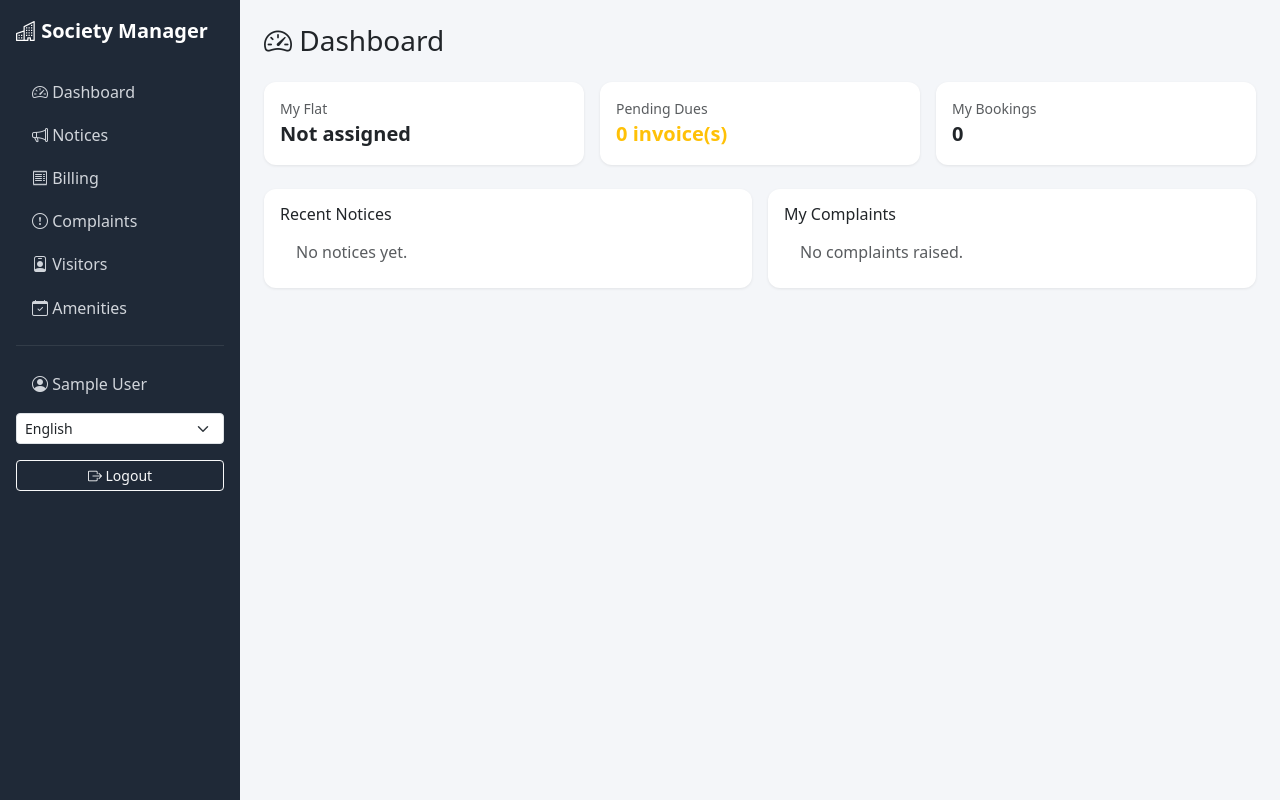
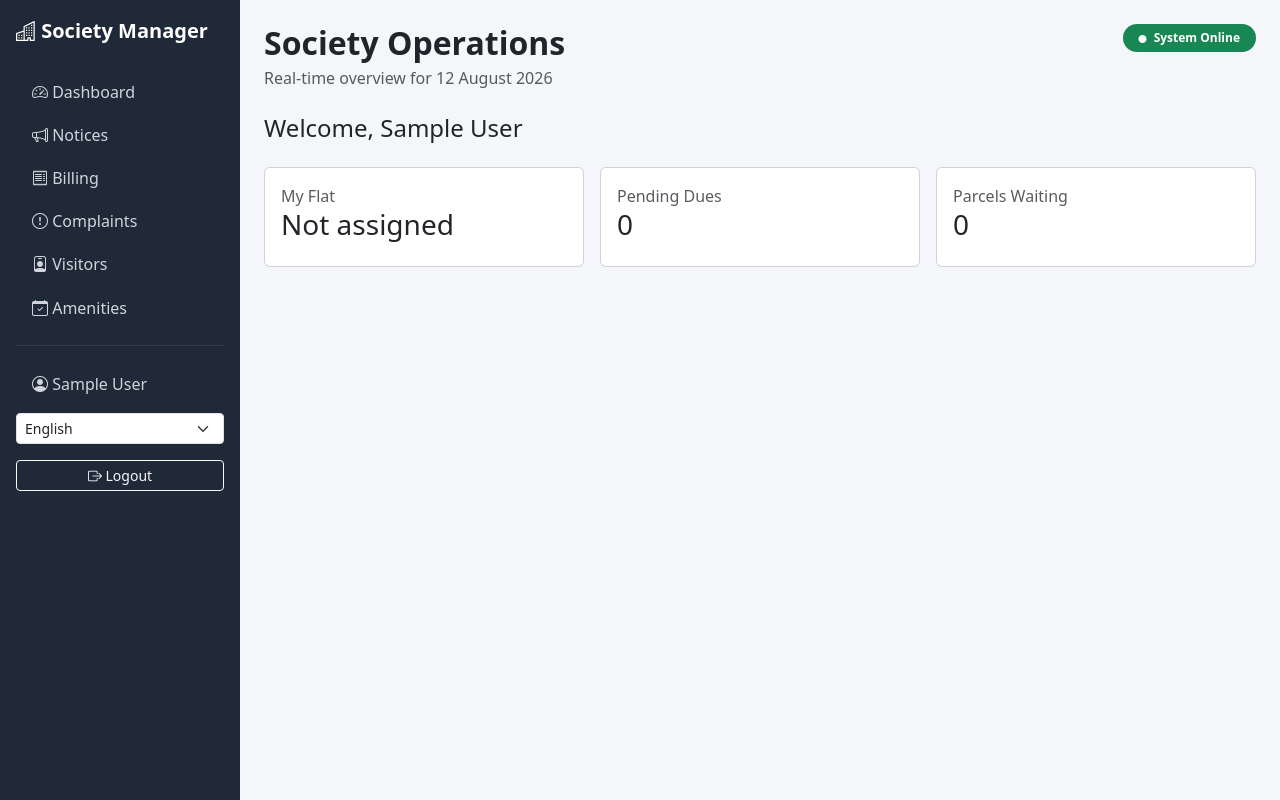
Before and after one commit to PRINCEYAD1/society-management, a Django app: page / in a window 1280 px wide. Run offline with Django 5.2, Linux system fonts and the light colour scheme; the visitor is signed in with stand-in values (Sample User, id 1); data that the repository does not hold is empty.

Commit message:
Build realistic monitoring dashboard

```diff
--- a/templates/core/dashboard.html
+++ b/templates/core/dashboard.html
@@ -1,101 +1,14 @@
-{% extends "base.html" %}
-{% load i18n %}
-{% block title %}{% trans "Dashboard" %}{% endblock %}
-{% block content %}
-<h3 class="mb-4"><i class="bi bi-speedometer2"></i> {% trans "Dashboard" %}</h3>
-
+{% extends 'base.html' %}{% load humanize %}{% block title %}Operations Dashboard{% endblock %}{% block content %}
+<div class="d-flex justify-content-between align-items-start mb-4"><div><h2 class="fw-bold mb-1">Society Operations</h2><p class="text-muted mb-0">Real-time overview for {{ today|date:'d F Y' }}</p></div><span class="badge rounded-pill text-bg-success px-3 py-2"><i class="bi bi-circle-fill me-1" style="font-size:.5rem"></i> System Online</span></div>
 {% if user.is_admin_or_committee %}
 <div class="row g-3 mb-4">
-    <div class="col-md-3">
-        <div class="card card-stat p-3 text-center">
-            <div class="text-muted small">{% trans "Total Flats" %}</div>
-            <div class="fs-3 fw-bold">{{ total_flats }}</div>
-        </div>
-    </div>
-    <div class="col-md-3">
-        <div class="card card-stat p-3 text-center">
-            <div class="text-muted small">{% trans "Pending Invoices" %}</div>
-            <div class="fs-3 fw-bold text-warning">{{ pending_invoices }}</div>
-        </div>
-    </div>
-    <div class="col-md-3">
-        <div class="card card-stat p-3 text-center">
-            <div class="text-muted small">{% trans "Open Complaints" %}</div>
-            <div class="fs-3 fw-bold text-danger">{{ open_complaints }}</div>
-        </div>
-    </div>
-    <div class="col-md-3">
-        <div class="card card-stat p-3 text-center">
-            <div class="text-muted small">{% trans "Visitors Awaiting Approval" %}</div>
-            <div class="fs-3 fw-bold text-info">{{ pending_visitors }}</div>
-        </div>
-    </div>
+{% for label,value,icon in dashboard_cards %}{% endfor %}
+<div class="col-xl-3 col-md-6"><div class="card metric-card h-100"><div class="card-body"><div class="metric-icon"><i class="bi bi-buildings"></i></div><div class="text-muted small">Total Flats</div><div class="display-6 fw-bold">{{ total_flats }}</div><small class="text-success">{{ occupied_flats }} occupied</small> · <small class="text-muted">{{ vacant_flats }} vacant</small></div></div></div>
+<div class="col-xl-3 col-md-6"><div class="card metric-card h-100"><div class="card-body"><div class="metric-icon"><i class="bi bi-currency-rupee"></i></div><div class="text-muted small">Collection This Month</div><div class="fs-2 fw-bold">₹{{ collection_month|floatformat:0|intcomma }}</div><small class="text-danger">₹{{ pending_amount|floatformat:0|intcomma }} billed pending</small></div></div></div>
+<div class="col-xl-3 col-md-6"><div class="card metric-card h-100"><div class="card-body"><div class="metric-icon"><i class="bi bi-tools"></i></div><div class="text-muted small">Open Complaints</div><div class="display-6 fw-bold">{{ open_complaints }}</div><small class="text-muted">Track resolution workload</small></div></div></div>
+<div class="col-xl-3 col-md-6"><div class="card metric-card h-100"><div class="card-body"><div class="metric-icon"><i class="bi bi-box-seam"></i></div><div class="text-muted small">Parcels Waiting</div><div class="display-6 fw-bold">{{ parcels_waiting }}</div><small class="text-muted">At security / reception</small></div></div></div>
 </div>
-<div class="row g-3">
-    <div class="col-md-6">
-        <div class="card card-stat p-3">
-            <h6>{% trans "Recent Notices" %}</h6>
-            <ul class="list-group list-group-flush">
-                {% for n in recent_notices %}
-                <li class="list-group-item"><a href="{% url 'notices:detail' n.pk %}">{{ n.title }}</a> <span class="text-muted small">{{ n.posted_on|date:"d M" }}</span></li>
-                {% empty %}<li class="list-group-item text-muted">{% trans "No notices yet." %}</li>{% endfor %}
-            </ul>
-        </div>
-    </div>
-    <div class="col-md-6">
-        <div class="card card-stat p-3">
-            <h6>{% trans "Recent Complaints" %}</h6>
-            <ul class="list-group list-group-flush">
-                {% for c in recent_complaints %}
-                <li class="list-group-item"><a href="{% url 'complaints:detail' c.pk %}">{{ c.title }}</a> <span class="badge bg-secondary badge-status">{{ c.get_status_display }}</span></li>
-                {% empty %}<li class="list-group-item text-muted">{% trans "No complaints yet." %}</li>{% endfor %}
-            </ul>
-        </div>
-    </div>
-</div>
-
-{% else %}
-<div class="row g-3 mb-4">
-    <div class="col-md-4">
-        <div class="card card-stat p-3">
-            <div class="text-muted small">{% trans "My Flat" %}</div>
-            <div class="fs-5 fw-bold">{% if my_flat %}{{ my_flat }}{% else %}{% trans "Not assigned" %}{% endif %}</div>
-        </div>
-    </div>
-    <div class="col-md-4">
-        <div class="card card-stat p-3">
-            <div class="text-muted small">{% trans "Pending Dues" %}</div>
-            <div class="fs-5 fw-bold text-warning">{{ my_due_invoices|length }} {% trans "invoice(s)" %}</div>
-        </div>
-    </div>
-    <div class="col-md-4">
-        <div class="card card-stat p-3">
-            <div class="text-muted small">{% trans "My Bookings" %}</div>
-            <div class="fs-5 fw-bold">{{ my_bookings|length }}</div>
-        </div>
-    </div>
-</div>
-<div class="row g-3">
-    <div class="col-md-6">
-        <div class="card card-stat p-3">
-            <h6>{% trans "Recent Notices" %}</h6>
-            <ul class="list-group list-group-flush">
-                {% for n in recent_notices %}
-                <li class="list-group-item"><a href="{% url 'notices:detail' n.pk %}">{{ n.title }}</a></li>
-                {% empty %}<li class="list-group-item text-muted">{% trans "No notices yet." %}</li>{% endfor %}
-            </ul>
-        </div>
-    </div>
-    <div class="col-md-6">
-        <div class="card card-stat p-3">
-            <h6>{% trans "My Complaints" %}</h6>
-            <ul class="list-group list-group-flush">
-                {% for c in my_complaints %}
-                <li class="list-group-item"><a href="{% url 'complaints:detail' c.pk %}">{{ c.title }}</a> <span class="badge bg-secondary badge-status">{{ c.get_status_display }}</span></li>
-                {% empty %}<li class="list-group-item text-muted">{% trans "No complaints raised." %}</li>{% endfor %}
-            </ul>
-        </div>
-    </div>
-</div>
-{% endif %}
-{% endblock %}
+<div class="row g-3 mb-4"><div class="col-lg-8"><div class="card card-stat h-100"><div class="card-body"><h5 class="fw-bold mb-3">Operational Snapshot</h5><div class="row g-3 text-center"><div class="col-6 col-md-3"><div class="mini-stat"><i class="bi bi-people"></i><strong>{{ total_residents }}</strong><span>Residents</span></div></div><div class="col-6 col-md-3"><div class="mini-stat"><i class="bi bi-car-front"></i><strong>{{ vehicles }}</strong><span>Vehicles</span></div></div><div class="col-6 col-md-3"><div class="mini-stat"><i class="bi bi-person-badge"></i><strong>{{ pending_visitors }}</strong><span>Visitor Approvals</span></div></div><div class="col-6 col-md-3"><div class="mini-stat"><i class="bi bi-truck"></i><strong>{{ move_requests }}</strong><span>Move Requests</span></div></div></div></div></div></div>
+<div class="col-lg-4"><div class="card card-stat h-100"><div class="card-body"><h5 class="fw-bold">Finance & Compliance</h5><div class="d-flex justify-content-between border-bottom py-3"><span>Monthly expenses</span><strong>₹{{ monthly_expenses|floatformat:0|intcomma }}</strong></div><div class="d-flex justify-content-between border-bottom py-3"><span>Pending invoices</span><strong>{{ pending_invoices }}</strong></div><div class="d-flex justify-content-between py-3"><span>AMC renewals ≤ 30 days</span><strong>{{ amc_due }}</strong></div></div></div></div></div>
+<div class="row g-3"><div class="col-lg-6"><div class="card card-stat"><div class="card-body"><h5 class="fw-bold mb-3">Recent Complaints</h5>{% for c in recent_complaints %}<div class="d-flex justify-content-between border-bottom py-2"><a href="{% url 'complaints:detail' c.pk %}" class="text-decoration-none">{{ c.title }}</a><span class="badge text-bg-light">{{ c.get_status_display }}</span></div>{% empty %}<p class="text-muted">No complaints.</p>{% endfor %}</div></div></div><div class="col-lg-6"><div class="card card-stat"><div class="card-body"><h5 class="fw-bold mb-3">Recent Parcels</h5>{% for p in recent_parcels %}<div class="d-flex justify-content-between border-bottom py-2"><span><strong>{{ p.flat }}</strong> · {{ p.recipient_name }}</span><span class="badge text-bg-light">{{ p.get_status_display }}</span></div>{% empty %}<p class="text-muted">No parcels.</p>{% endfor %}</div></div></div></div>
+{% else %}<h4>Welcome, {{ user.get_full_name|default:user.username }}</h4><div class="row g-3 mt-1"><div class="col-md-4"><div class="card metric-card"><div class="card-body"><div class="text-muted">My Flat</div><h3>{{ my_flat|default:'Not assigned' }}</h3></div></div></div><div class="col-md-4"><div class="card metric-card"><div class="card-body"><div class="text-muted">Pending Dues</div><h3>{{ my_due_invoices|length }}</h3></div></div></div><div class="col-md-4"><div class="card metric-card"><div class="card-body"><div class="text-muted">Parcels Waiting</div><h3>{{ my_parcels|length }}</h3></div></div></div></div>{% endif %}{% endblock %}
```
